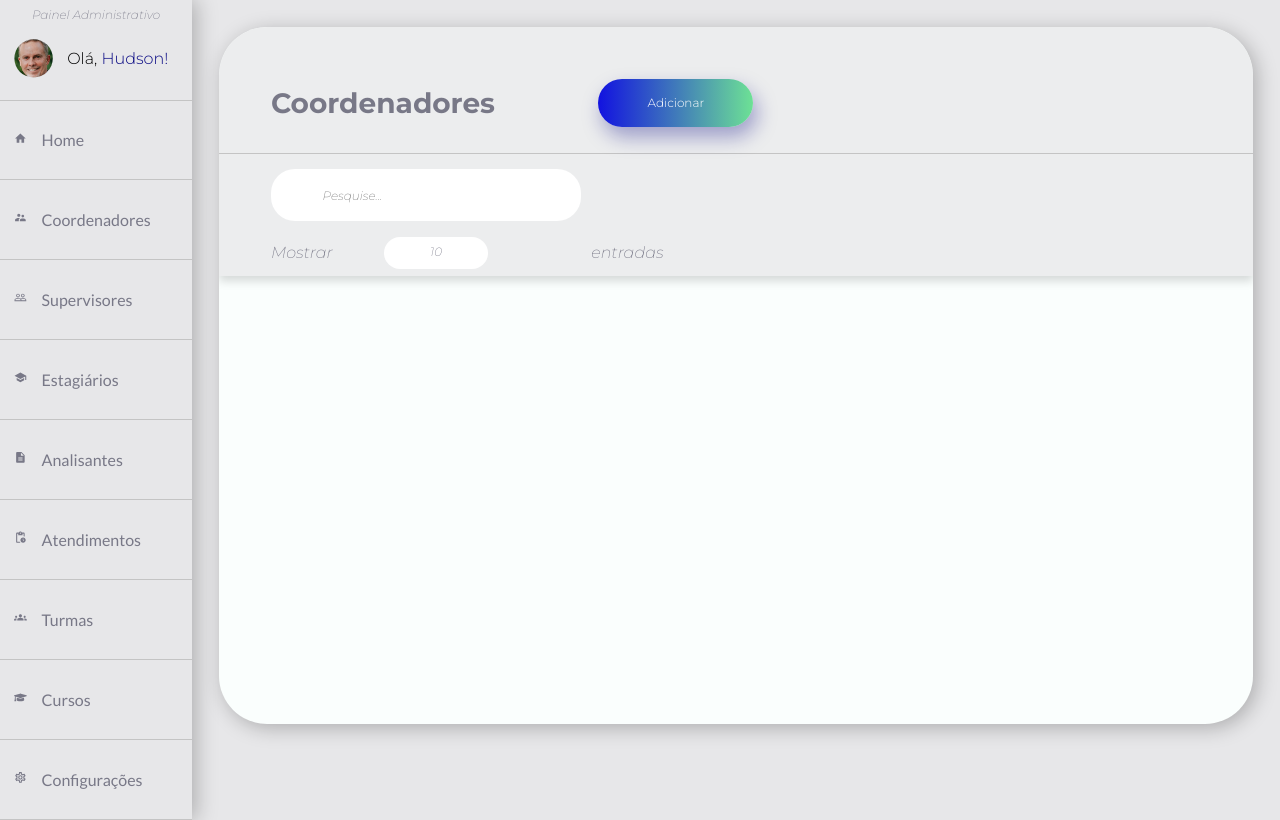
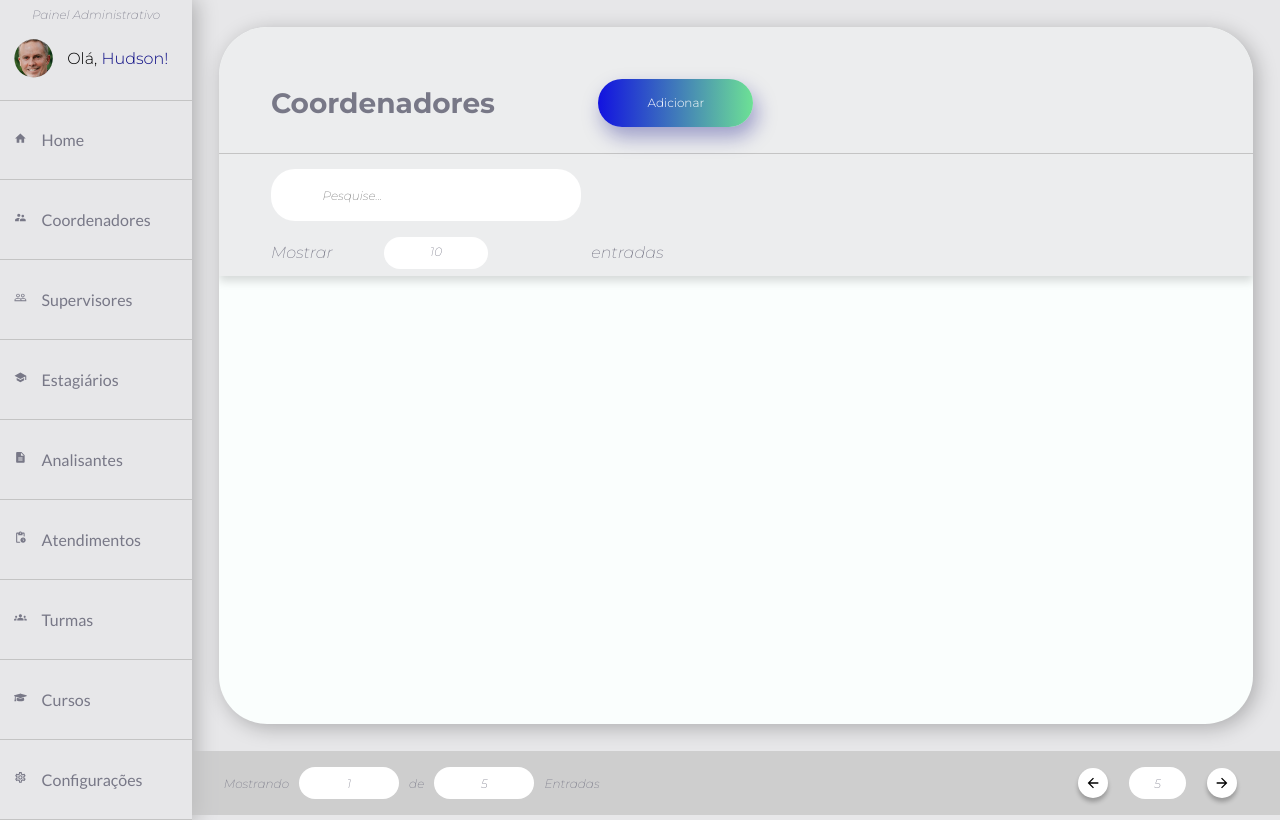
Before and after one commit to thiago-mfernandes/CepCop-React, a React (Create React App) app in the folder cepcop-react/: page /Coordenadores in a window 1280 px wide. Built offline with nearby package versions, Linux system fonts and the light colour scheme.

Commit message:
rodape implementado e ajustado

```diff
--- a/cepcop-react/src/App.tsx
+++ b/cepcop-react/src/App.tsx
@@ -2,7 +2,6 @@ import './App.css';
 import Cabecalho from './components/Cabecalho';
 import { GlobalStyle } from './components/GlobalStyle';
 import Acoes from './components/Acoes/';
-import Rodape from './components/Rodape/';
 
 //mockar o dado do usuario
 
@@ -12,7 +11,6 @@ function App() {
       <GlobalStyle />
       <Cabecalho userName={'Hudson'} />
       <Acoes />
-      <Rodape />
     </div>
   );
 }
--- a/cepcop-react/src/components/Acoes/index.tsx
+++ b/cepcop-react/src/components/Acoes/index.tsx
@@ -2,6 +2,7 @@ import Adicionar from "./Adicionar";
 import Buscar from "./Buscar/Index";
 import styled from "styled-components";
 import { brancoBg } from "../UI/variaveis";
+import Rodape from "../Rodape";
 
 const CardAcoes = styled.section`
     height: 85%;
@@ -37,12 +38,16 @@ const SecaoAcoes = styled.div`
 
 function Acoes() {
     return (
+        <main>
             <CardAcoes>
                 <SecaoAcoes>
                     <Adicionar />
                     <Buscar />
                 </SecaoAcoes>
+                {/* tabela aqui */}
             </CardAcoes>
+            <Rodape />
+        </main>
     );
 }
 
--- /dev/null
+++ b/cepcop-react/src/components/Interfaces/IChildProp.ts
@@ -0,0 +1,3 @@
+export default interface IChildProp {
+    children: React.ReactNode;
+}
--- /dev/null
+++ b/cepcop-react/src/components/Rodape/CaixaExibir.tsx
@@ -0,0 +1,10 @@
+import { StyledFooterCaixaExibir } from "./styles";
+import IChildProp from "../Interfaces/IChildProp";
+
+const CaixaExibir: React.FC<IChildProp> = ({
+    children,
+}: IChildProp): JSX.Element => (
+    <StyledFooterCaixaExibir>{children}</StyledFooterCaixaExibir>
+);
+
+export default CaixaExibir;
--- a/cepcop-react/src/components/Rodape/Footer.tsx
+++ b/cepcop-react/src/components/Rodape/Footer.tsx
@@ -1,13 +1,11 @@
-import { StyledFooterInfo } from "./styles";
+import { StyledFooter } from "./styles";
+import IChildProp from '../Interfaces/IChildProp';
 
-interface IFooterProps {
-    children: React.ReactNode;
-}
 
-const Footer: React.FC<IFooterProps> = ({
+const Footer: React.FC<IChildProp> = ({
     children,
-}: IFooterProps): JSX.Element => (
-    <StyledFooterInfo>{children}</StyledFooterInfo>
+}: IChildProp): JSX.Element => (
+    <StyledFooter>{children}</StyledFooter>
 );
 
 export default Footer;
--- /dev/null
+++ b/cepcop-react/src/components/Rodape/FooterContainer.tsx
@@ -0,0 +1,10 @@
+import { StyledFooterContainer } from "./styles";
+import IChildProp from '../Interfaces/IChildProp';
+
+const FooterContainer: React.FC<IChildProp> = ({
+    children
+}:IChildProp):JSX.Element => (
+    <StyledFooterContainer>{children}</StyledFooterContainer>
+);
+
+export default FooterContainer;
--- /dev/null
+++ b/cepcop-react/src/components/Rodape/FooterInfo.tsx
@@ -0,0 +1,13 @@
+import { StyledFooterInfo } from "./styles";
+
+interface IFooterInfo {
+    texto: string;
+}
+
+const FooterInfo: React.FC<IFooterInfo> = ({
+    texto,
+}: IFooterInfo): JSX.Element => (
+    <StyledFooterInfo>{texto}</StyledFooterInfo>
+);
+
+export default FooterInfo;
--- a/cepcop-react/src/components/Rodape/index.tsx
+++ b/cepcop-react/src/components/Rodape/index.tsx
@@ -1,11 +1,37 @@
+import { MdOutlineArrowBack, MdOutlineArrowForward } from "react-icons/md";
+import { BotaoRodapeNav } from "../UI/Botao/BotaoRodapeNav";
+import CaixaExibir from "./CaixaExibir";
 import Footer from "./Footer";
+import FooterContainer from "./FooterContainer";
+import FooterInfo from "./FooterInfo";
 
 function Rodape() {
     return (
         <Footer>
-
+            <FooterContainer>
+                <FooterInfo texto="Mostrando" />
+                <CaixaExibir>
+                    <FooterInfo texto="1" />
+                </CaixaExibir>
+                <FooterInfo texto="de" />
+                <CaixaExibir>
+                    <FooterInfo texto="5" />
+                </CaixaExibir>
+                <FooterInfo texto="Entradas" />
+            </FooterContainer>
+            <FooterContainer>
+                <BotaoRodapeNav>
+                    <MdOutlineArrowBack />
+                </BotaoRodapeNav>
+                <CaixaExibir>
+                    <FooterInfo texto="5" />
+                </CaixaExibir>
+                <BotaoRodapeNav>
+                    <MdOutlineArrowForward />
+                </BotaoRodapeNav>
+            </FooterContainer>
         </Footer>
-    )
+    );
 }
 
 export default Rodape;
--- a/cepcop-react/src/components/UI/Botao/BotaoRodapeNav.ts
+++ b/cepcop-react/src/components/UI/Botao/BotaoRodapeNav.ts
@@ -4,6 +4,9 @@ import {
 } from "../variaveis";
 
 export const BotaoRodapeNav = styled.div`
+    display: flex;
+    align-items: center;
+    justify-content: center;
     height: 30px;
     width: 30px;
     background-color: ${branco};
```
Lines whose indentation alone changed are shown as unchanged.
